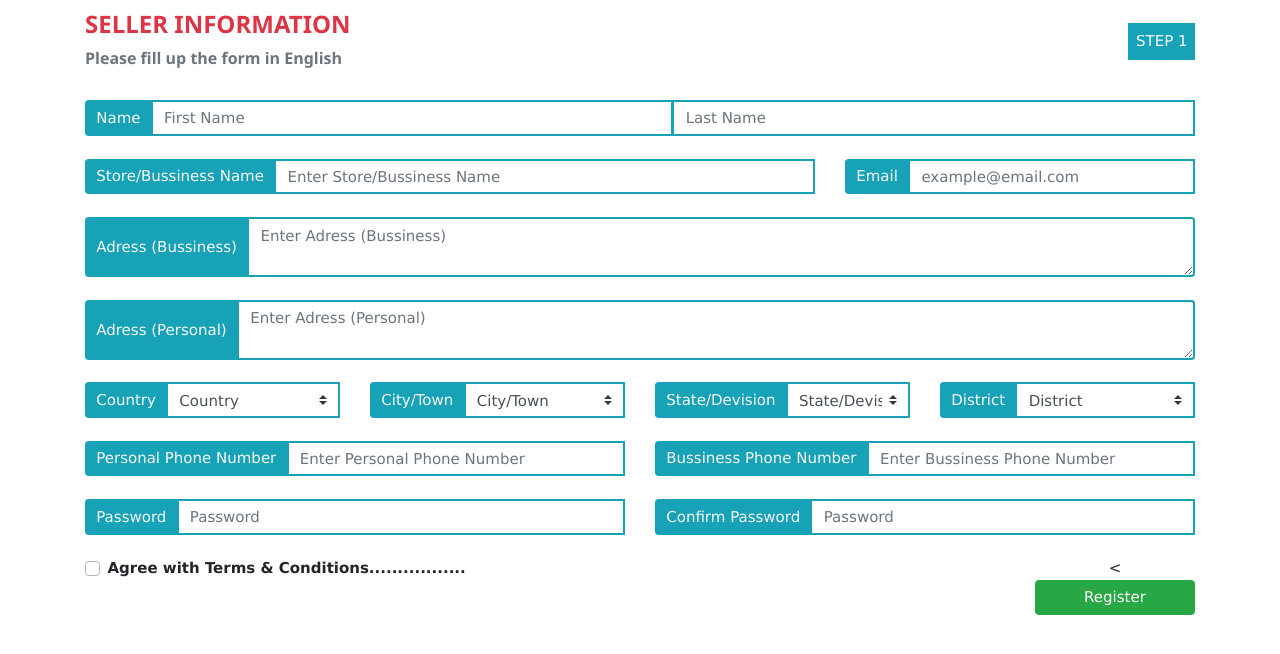
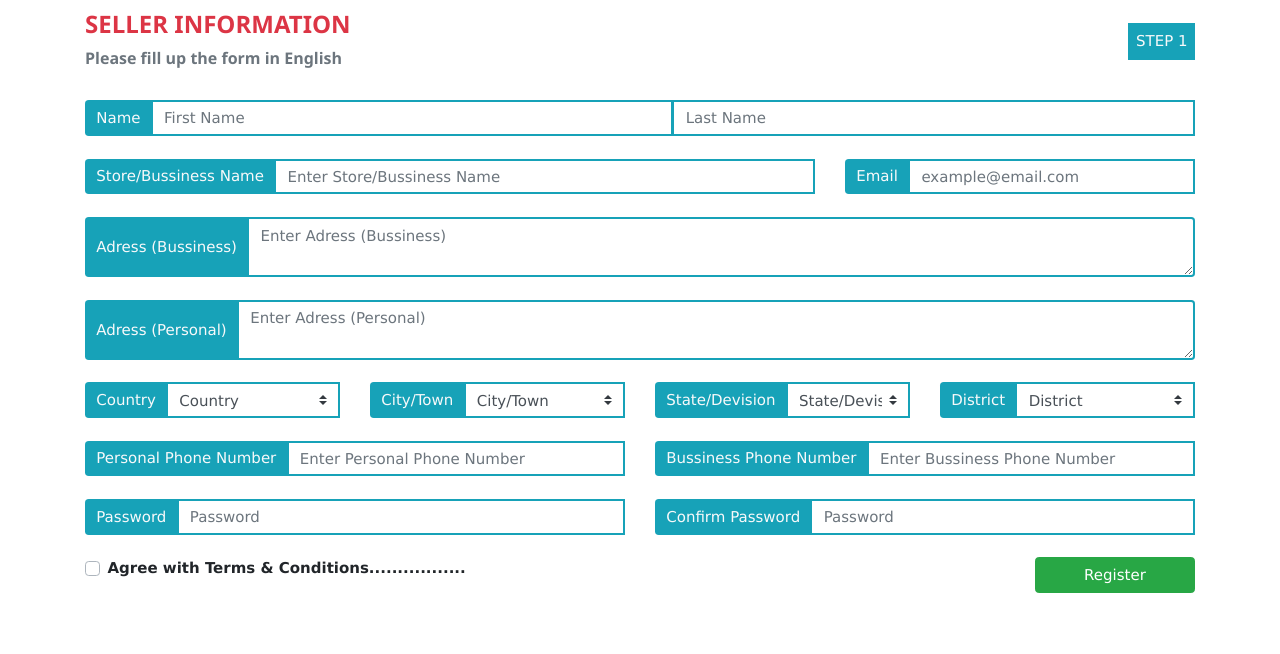
Before and after one commit to AnikRifat/timbus, a plain HTML site: page index.html in a window 1280 px wide. Drawn offline with nearby package versions, Linux system fonts and the light colour scheme.

Commit message:
Update index.html

```diff
--- a/index.html
+++ b/index.html
@@ -194,7 +194,7 @@
 								<label class="custom-control-label font-weight-bold" for="customCheck">Agree with Terms & Conditions.................</label>
 							</div>
 						</div>
-						<div class="col-lg-2"><<a href="regs3.html"><div class="btn btn-block btn-success">Register</div></a></div>
+						<div class="col-lg-2"><a href="regs3.html"><div class="btn btn-block btn-success">Register</div></a></div>
 					</form>
 				</div>
 			</div>
```
